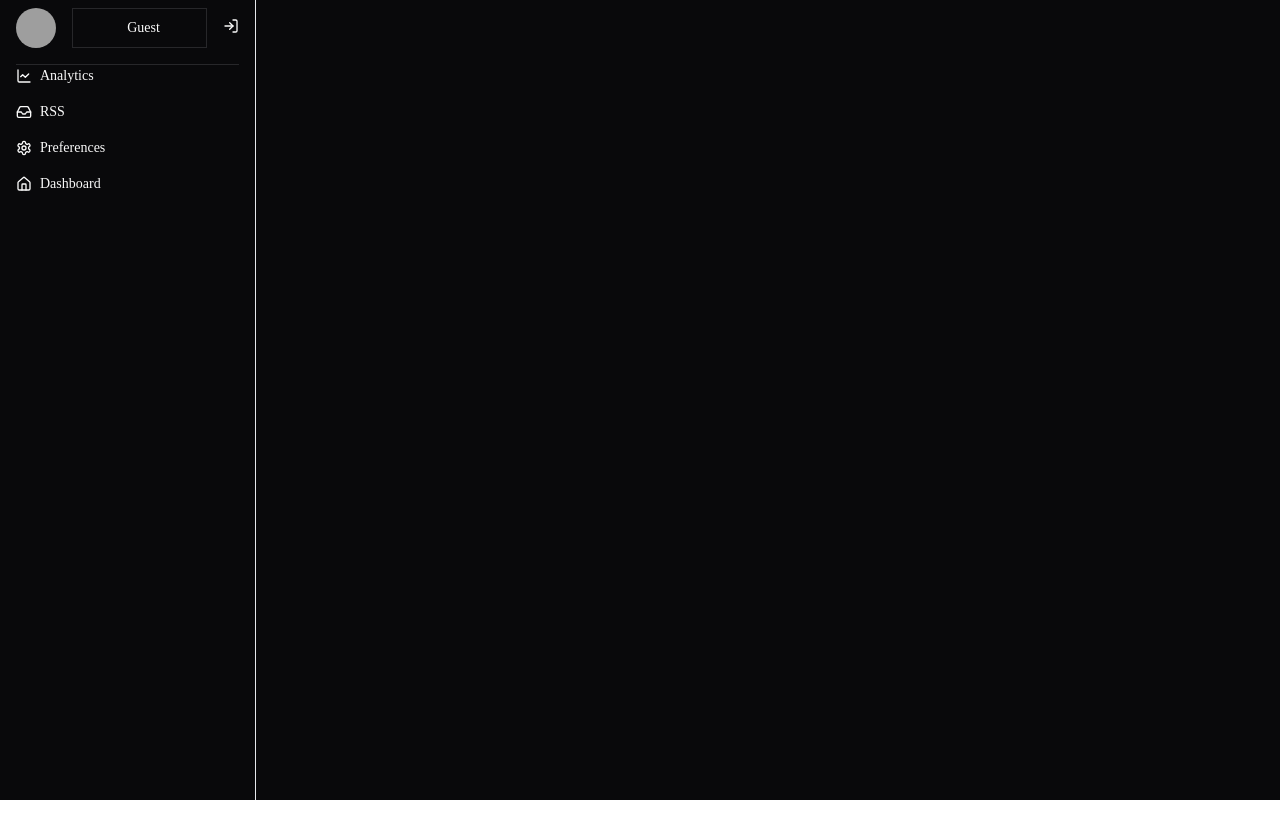
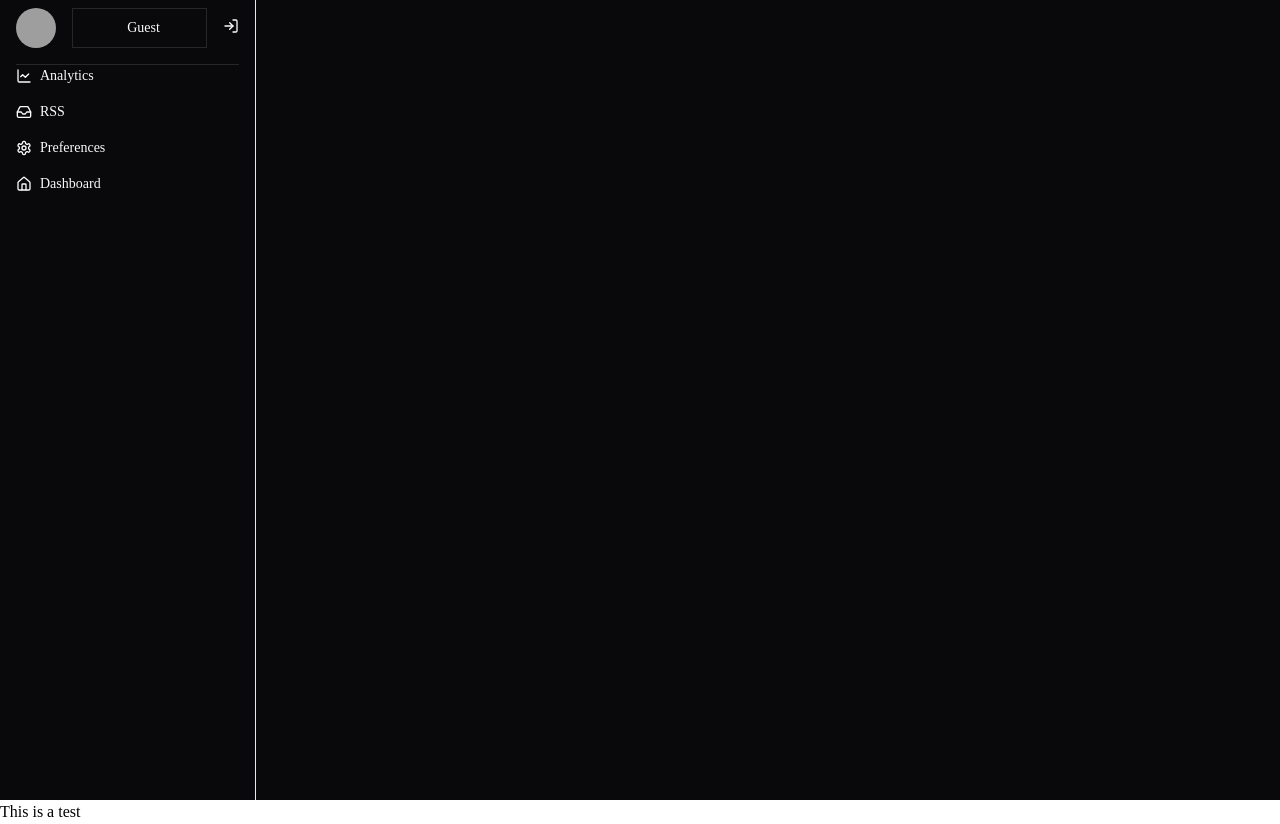
Before and after one commit to KevinShaughnessy89/stock-analysis, a React (Create React App) app: page / in a window 1280 px wide. Before the commit the page ends 800 px from the top, so only its background shows below. Built offline with nearby package versions, Linux system fonts and the light colour scheme; no server answers; grey boxes are pictures that could not be loaded; the HTML template or start-up script is replaced by a standard one.

Commit message:
testing if this worked

```diff
--- a/src/client/App.js
+++ b/src/client/App.js
@@ -42,6 +42,7 @@ function App() {
                         </main>
                     </div>
                 </SidebarProvider>
+                <h1>This is a test</h1>
             </BrowserRouter>
         // </div>
     );
```
